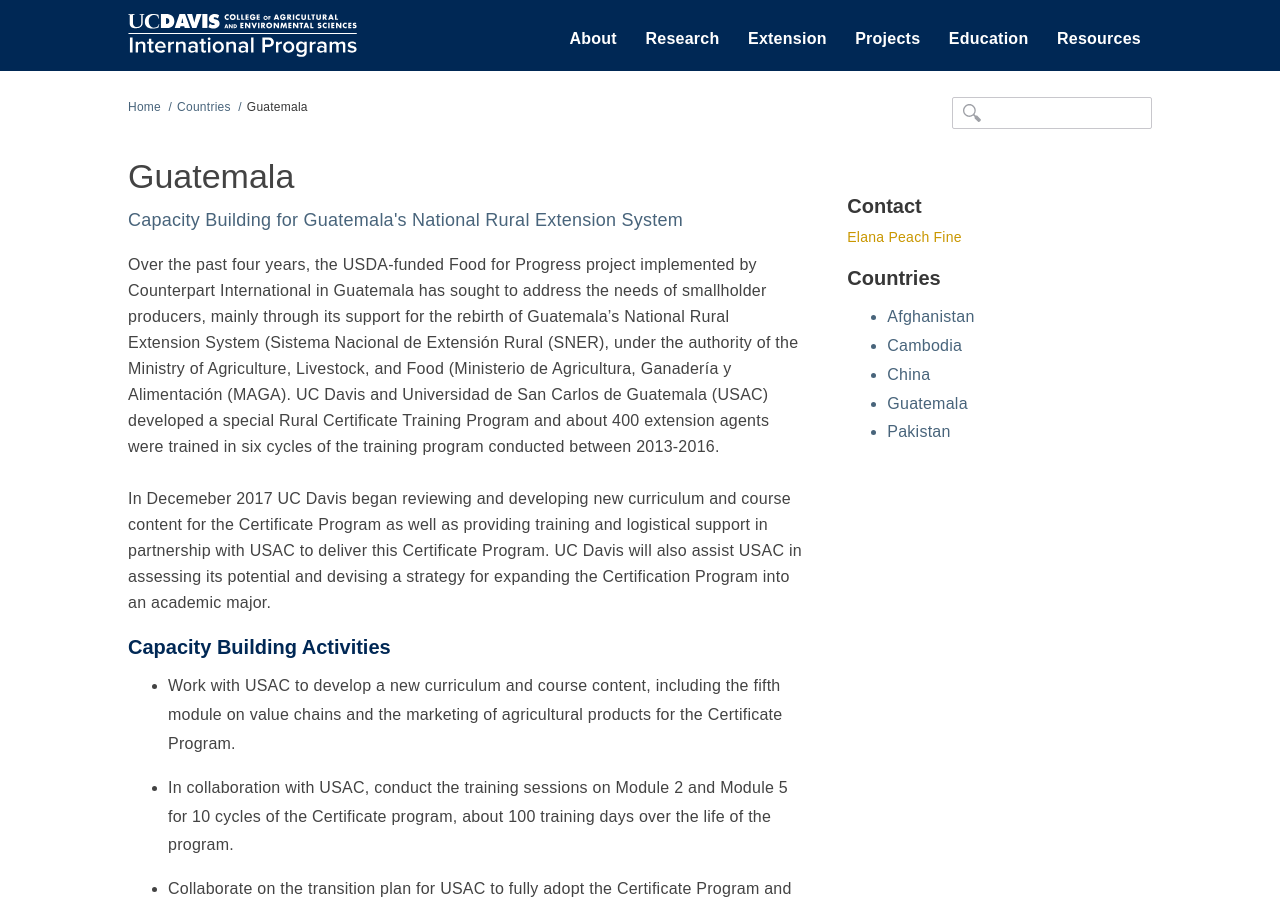
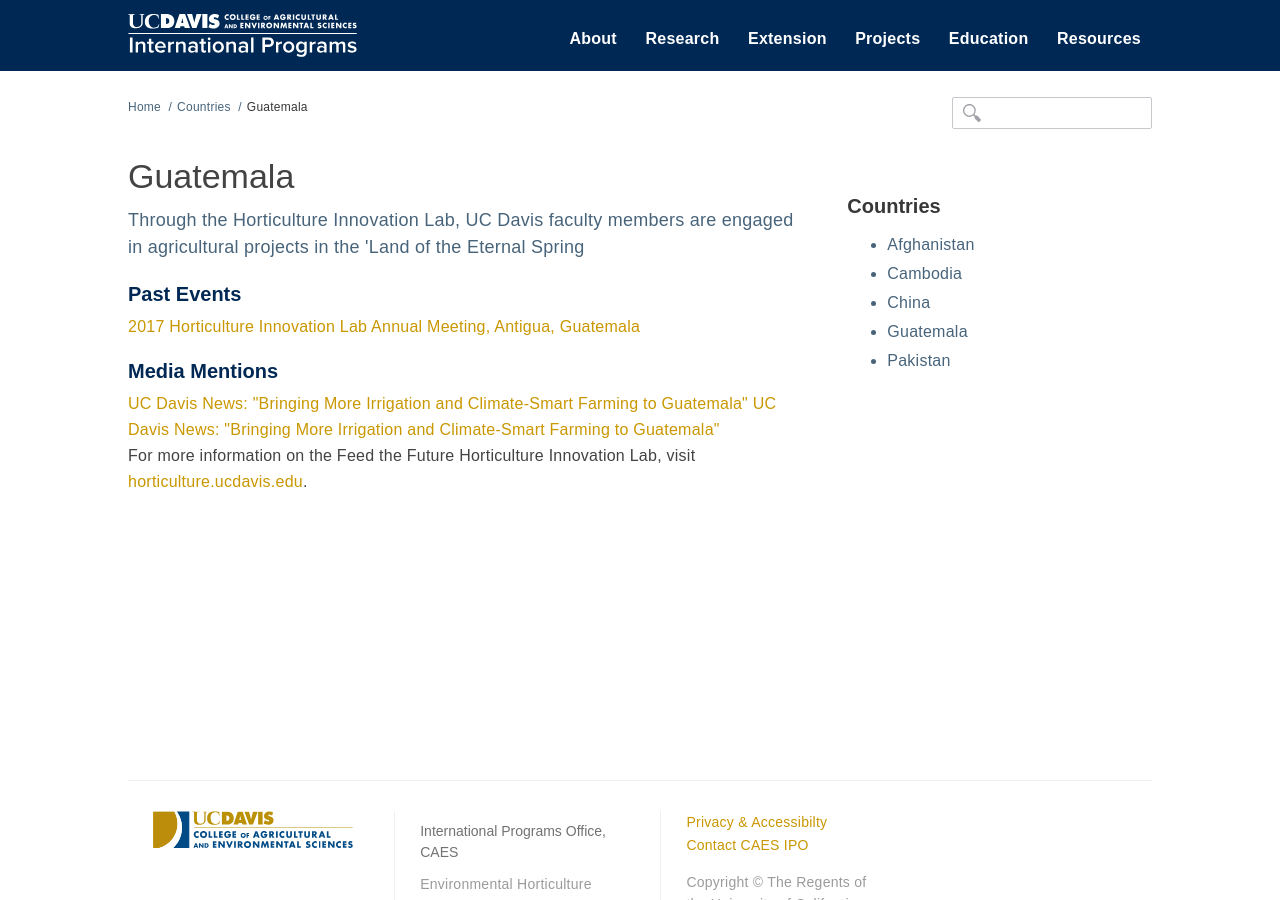
Before and after one commit to ucdavis/ip, a Jekyll site: the page built from _posts/countries/2015-12-15-Guatemala.markdown, in a window 1280 px wide and 900 px high. Built offline with Jekyll 4.4.1, drawn with Linux system fonts in a browser that asks for light colours; nearby versions of some CDN libraries; some of the changed text lies outside the part shown.

Commit message:
change guatemala country page back to Hort Lab info

```diff
--- a/_posts/countries/2015-12-15-Guatemala.markdown
+++ b/_posts/countries/2015-12-15-Guatemala.markdown
@@ -1,31 +1,15 @@
 ---
 layout: country
 title:  "Guatemala"
-description: "Capacity Building for Guatemala's National Rural Extension System"
+description: "Through the Horticulture Innovation Lab, UC Davis faculty members are engaged in agricultural projects in the 'Land of the Eternal Spring"
 date:   2015-12-15 16:25:17
 category: "country"
-contact: <a href="/team/elana-peach-fine"> Elana Peach Fine </a>
+contact:
 permalink: /countries/guatemala
 
 ---
 
-<p>Over the past four years, the USDA-funded Food for Progress project implemented by Counterpart International in Guatemala has sought to address the needs of smallholder producers, mainly through its support for the rebirth of Guatemala’s National Rural Extension System (Sistema Nacional de Extensión Rural (SNER), under the authority of the Ministry of Agriculture, Livestock, and Food (Ministerio de Agricultura, Ganadería y Alimentación (MAGA). UC Davis and Universidad de San Carlos de Guatemala (USAC) developed a special Rural Certificate Training Program and about 400 extension agents were trained in six cycles of the training program conducted between 2013-2016. <br><br>
-
-In Decemeber 2017 UC Davis began reviewing and developing new curriculum and course content for the Certificate Program as well as providing training and logistical support in partnership with USAC to deliver this Certificate Program. UC Davis will also assist USAC in assessing its potential and devising a strategy for expanding the Certification Program into an academic major. <br>
-
-<h3> Capacity Building Activities </h3>
-   <ul>
-	<li> Work with USAC to develop a new curriculum and course content, including the fifth module on value chains and the marketing of agricultural products for the Certificate Program. </li><br>
-	<li> In collaboration with USAC, conduct the training sessions on Module 2 and Module 5 for 10 cycles of the Certificate program, about 100 training days over the life of the program.</li><br>
-	<li>Collaborate on the transition plan for USAC to fully adopt the Certificate Program and develop an academic major and career-track program within the USAC Faculty of Agriculture as a way to sustain extension agent training beyond the life of the FFPr.</li><br>
-	<li> As part of the long term strategy to build capacity of extension agents, UC Davis will review the current curricula of Guatemala Agricultural Middle Training Schools (Escuela de Formacion Agricola (EFA) and National Central High School of Agriculture (Escuela Nacional Central de Agricultura (ENCA), which are the main source of applicants for USAC.</li>
-</ul>
-<br>
-
-<div class= "figure"> <img src="/media/projects/Guatemala/elana.jpg" alt="UC Davis project coordinator Elana Peach-Fine speaking with local extension officials"><p>UC Davis project coordinator Elana Peach-Fine speaking with local extension officials</p> </div>
-<br>
-
-<!--<h3>Past Events</h3>
+<h3>Past Events</h3>
 
 <p><a href="http://horticulture.ucdavis.edu/2017/">2017 Horticulture Innovation Lab Annual Meeting, Antigua, Guatemala</a></p>
 
@@ -36,7 +20,7 @@
 <a href="https://www.ucdavis.edu/news/bringing-more-irrigation-and-climate-smart-farming-guatemala">UC Davis News: "Bringing More Irrigation and Climate-Smart Farming to Guatemala"</a>
 
 <br>
-For more information on the Feed the Future Horticulture Innovation Lab, visit <a href="http://horticulture.ucdavis.edu/">horticulture.ucdavis.edu</a>.</p>-->
+For more information on the Feed the Future Horticulture Innovation Lab, visit <a href="http://horticulture.ucdavis.edu/">horticulture.ucdavis.edu</a>.</p>
 
 
 <!--<div class="relatedprojects">
```
